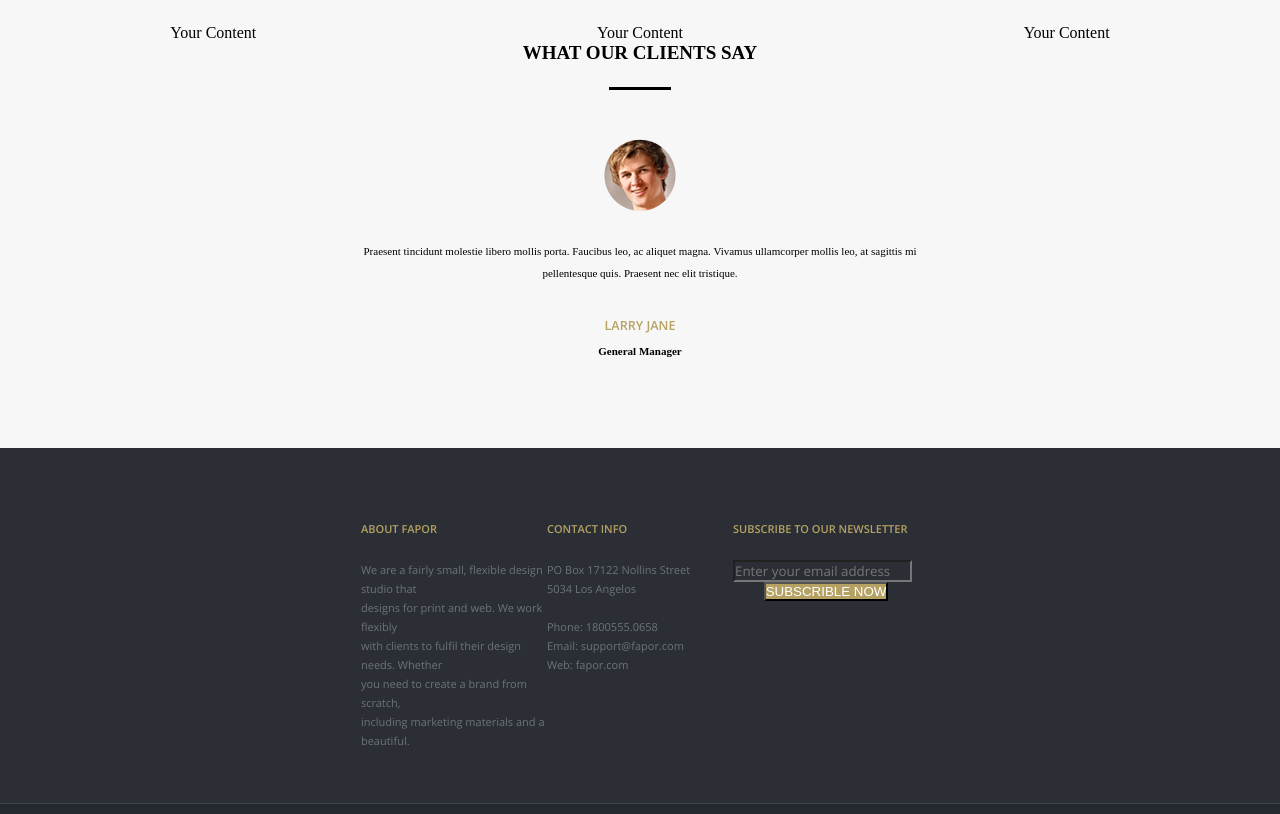
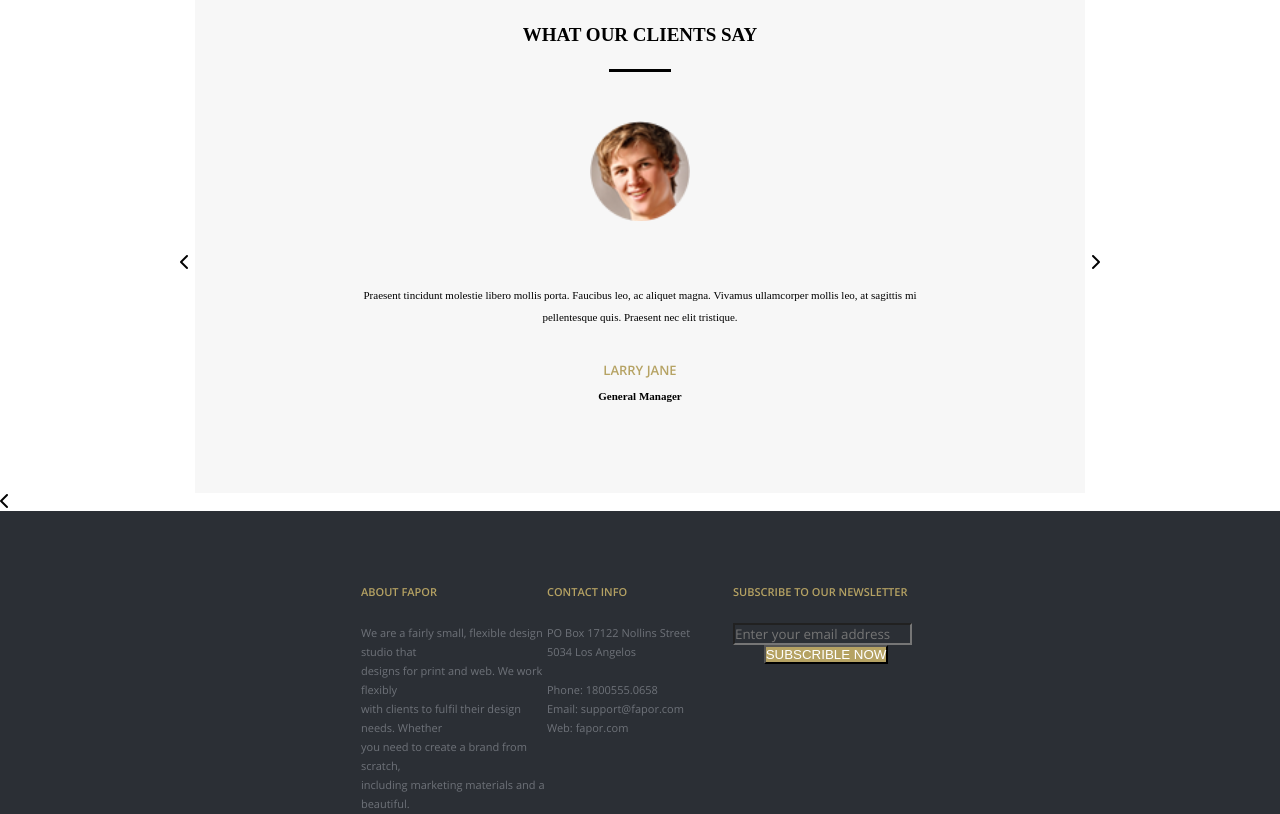
Before and after one commit to vitsovest/FAPOR, a plain HTML site: page index.html in a window 1280 px wide. Shown: the part 1090-1904 px from the top of the page. Drawn offline with nearby package versions, Linux system fonts and the light colour scheme.

Commit message:
finished js carousel

```diff
--- a/css/style.css
+++ b/css/style.css
@@ -203,11 +203,18 @@ header nav li:hover:after, header nav li.active:after{
 
 .response{
     background-color: #f7f7f7;
-    /*max-width: 1092px;*/
+    max-width: 890px;
     margin: auto;
     padding-bottom: 91px;
     padding-top: 94px;
     text-align: center;
+}
+
+.response img {
+    margin-top: 50px;
+    margin-bottom: 30px;
+    display: inline-block;
+    width: 100px;
 }
 
 .response h2{
@@ -227,10 +234,11 @@ header nav li:hover:after, header nav li.active:after{
     content: "";
     margin-top: 23px;
 }
-.client{
+.response .owl-carousel img{
+    max-width: 100px;
+    width: 100%;
     margin-top: 49px;
-    display: flex;
-    justify-content: center;
+    display: inline-block;
 }
 
 .response p{
@@ -242,7 +250,7 @@ header nav li:hover:after, header nav li.active:after{
 }
 h3{
     text-transform: uppercase;
-    font-size: 12.6px;
+    font-size: 13px;
     color: #b6a364;
     margin-top: 33px;
     font-family: 'Open Sans', sans-serif;
@@ -316,7 +324,7 @@ button{
 .footer2 p{
     color: #6e7279;
     font-family: 'Open Sans', sans-serif;
-    font-size: 9.5px;
+    font-size: 10px;
 }
 
 .footer2 nav ul{
@@ -354,3 +362,30 @@ button{
 .footer2 .soc:hover i{
     color: white;
 }
+
+.response .owl-carousel .owl-nav .owl-prev{
+    position: absolute;
+    left: -20px;
+    top: 180px;
+    width: 20px;
+    height: 20px;
+    font-weight: 900;
+    font-family: "Font Awesome 5 Free";
+}
+
+.response .owl-carousel .owl-nav .owl-prev:before{
+    content: "\f053";
+}
+.response .owl-carousel .owl-nav .owl-next{
+    position: absolute;
+    right: -20px;
+    top: 180px;
+    width: 20px;
+    height: 20px;
+    font-weight: 900;
+    font-family: "Font Awesome 5 Free";
+}
+
+.response .owl-carousel .owl-nav .owl-next:before{
+    content: "\f054";
+}
--- a/index.html
+++ b/index.html
@@ -141,19 +141,12 @@
 
 <section class="response">
 
-    <div class="owl-carousel">
-        <div> Your Content </div>
-        <div> Your Content </div>
-        <div> Your Content </div>
-        <div> Your Content </div>
-        <div> Your Content </div>
-        <div> Your Content </div>
-        <div> Your Content </div>
-    </div>
-
     <div class="div_h2">
         <h2>what our clients say</h2>
     </div>
+    <div class="owl-carousel">
+       <!--first frame-->
+        <div>
             <div class="client">
                 <img src="images/client.png" alt="client">
             </div>
@@ -166,7 +159,29 @@
             <h4>
                 General Manager
             </h4>
+        </div>
+        <!--second frame-->
+        <div>
+            <div class="client">
+                <img src="images/client.png" alt="client">
+            </div>
+            <p>
+                Praesent tincidunt molestie libero mollis porta. Faucibus leo, ac aliquet magna. Vivamus ullamcorper mollis leo, at sagittis mi <br> pellentesque quis. Praesent nec elit tristique.
+            </p>
+            <h3>
+                Larry Jane
+            </h3>
+            <h4>
+                General Manager
+            </h4>
+        </div>
+
+    </div>
+
+
 </section>
+
+<i class="fas fa-chevron-left"></i>
 
 <footer class="footer1" >
 
--- a/js/scripts.js
+++ b/js/scripts.js
@@ -1,3 +1,19 @@
 $(document).ready(function(){
-    $(".owl-carousel").owlCarousel();
+
+    $('.owl-carousel').owlCarousel({
+        loop:true,
+        margin:0,
+        nav:true,
+        navText: [ '', ' ' ],
+
+        responsive:{
+            0:{
+                items:1
+            },
+
+            1000:{
+                items:1
+            }
+        }
+    });
 });
```
Lines whose indentation alone changed are shown as unchanged.
